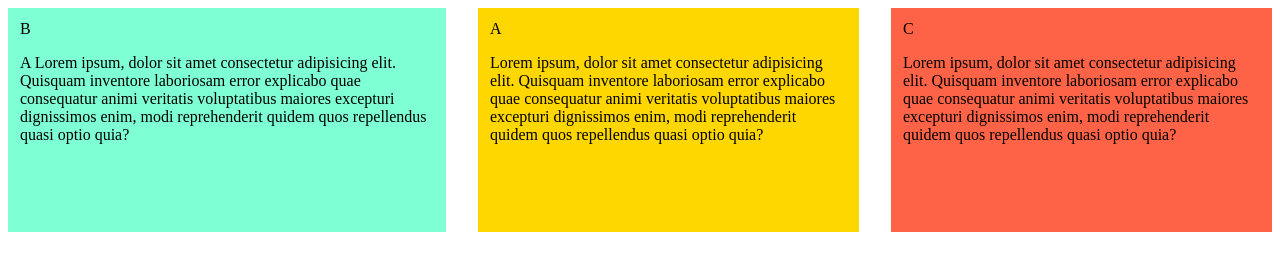
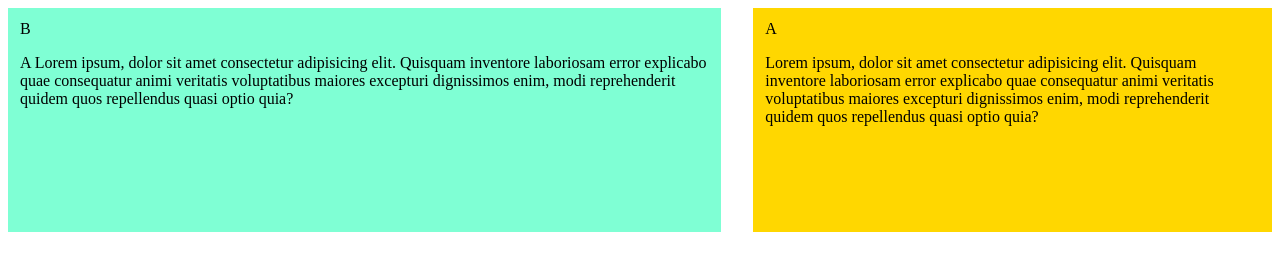
Before and after one commit to upskillbootcamps00123/githubprojectupskill1, a plain HTML site: page index.html in a window 1280 px wide. Drawn offline with Linux system fonts and the light colour scheme.

Commit message:
we remove div elem

```diff
--- a/index.html
+++ b/index.html
@@ -20,17 +20,7 @@
       <div class="box box2">
         B
         <p>
-            A
-          Lorem ipsum, dolor sit amet consectetur adipisicing elit. Quisquam
-          inventore laboriosam error explicabo quae consequatur animi veritatis
-          voluptatibus maiores excepturi dignissimos enim, modi reprehenderit
-          quidem quos repellendus quasi optio quia?
-        </p>
-      </div>
-      <div class="box box3">
-        C
-        <p>
-          Lorem ipsum, dolor sit amet consectetur adipisicing elit. Quisquam
+          A Lorem ipsum, dolor sit amet consectetur adipisicing elit. Quisquam
           inventore laboriosam error explicabo quae consequatur animi veritatis
           voluptatibus maiores excepturi dignissimos enim, modi reprehenderit
           quidem quos repellendus quasi optio quia?
```
